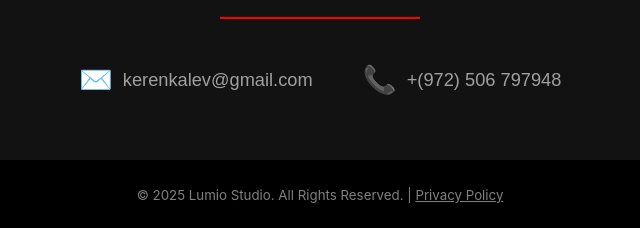
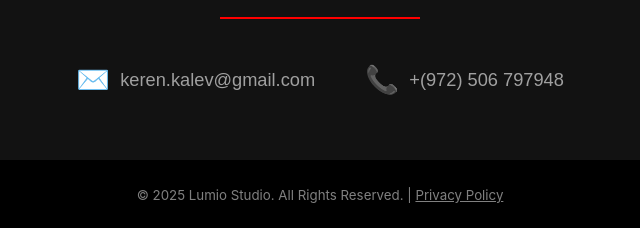
Before and after one commit to LumioProto/ai-product-site, a plain HTML site: page index.html in a window 1280 px wide. Shown: the part 2656-2884 px from the top of the page, 320-960 px from the left. Drawn offline with nearby package versions, Linux system fonts and the light colour scheme.

Commit message:
Update index.html

```diff
--- a/index.html
+++ b/index.html
@@ -150,7 +150,7 @@
         <div class="separator-line"></div>
         <div class="contact-details">
             <div class="contact-item">
-                <span class="icon">✉️</span> <a href="mailto:kerenkalev@gmail.com">kerenkalev@gmail.com</a>
+                <span class="icon">✉️</span> <a href="mailto:keren.kalev@gmail.com">keren.kalev@gmail.com</a>
             </div>
             <div class="contact-item">
                 <span class="icon">📞</span> <a href="tel:+972506797948">+(972) 506 797948</a>
```
